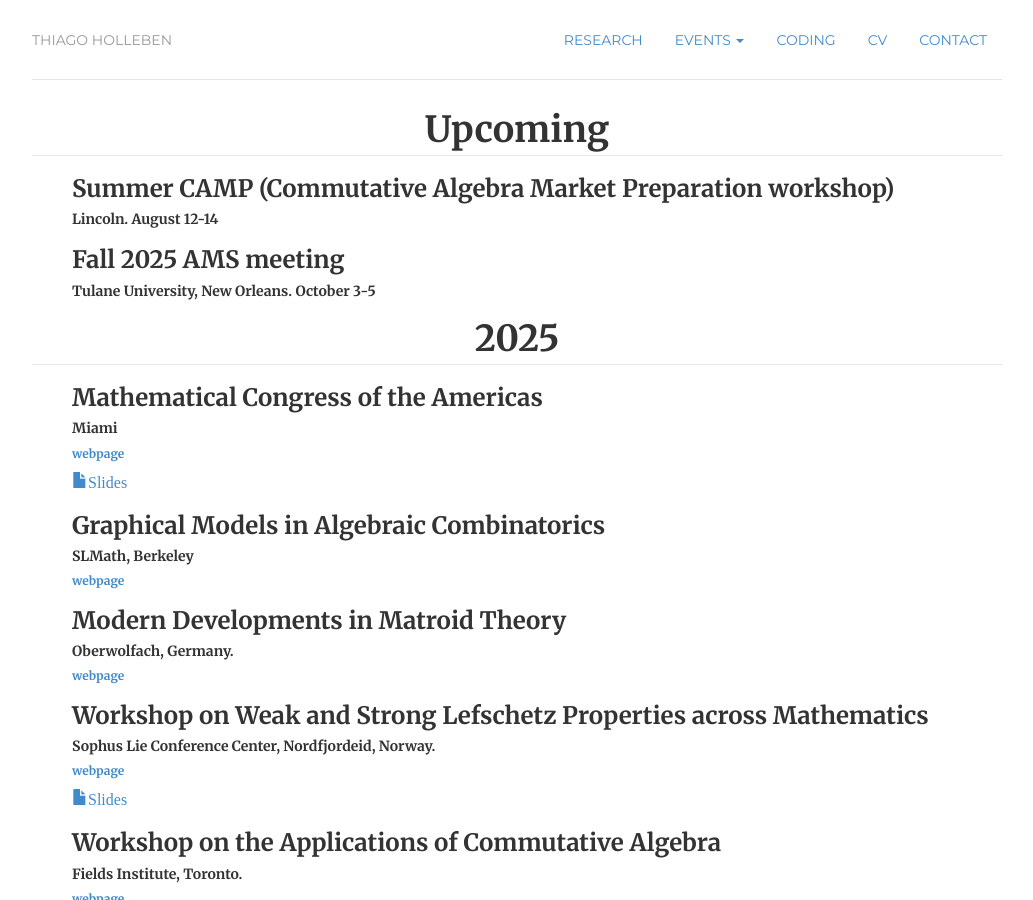
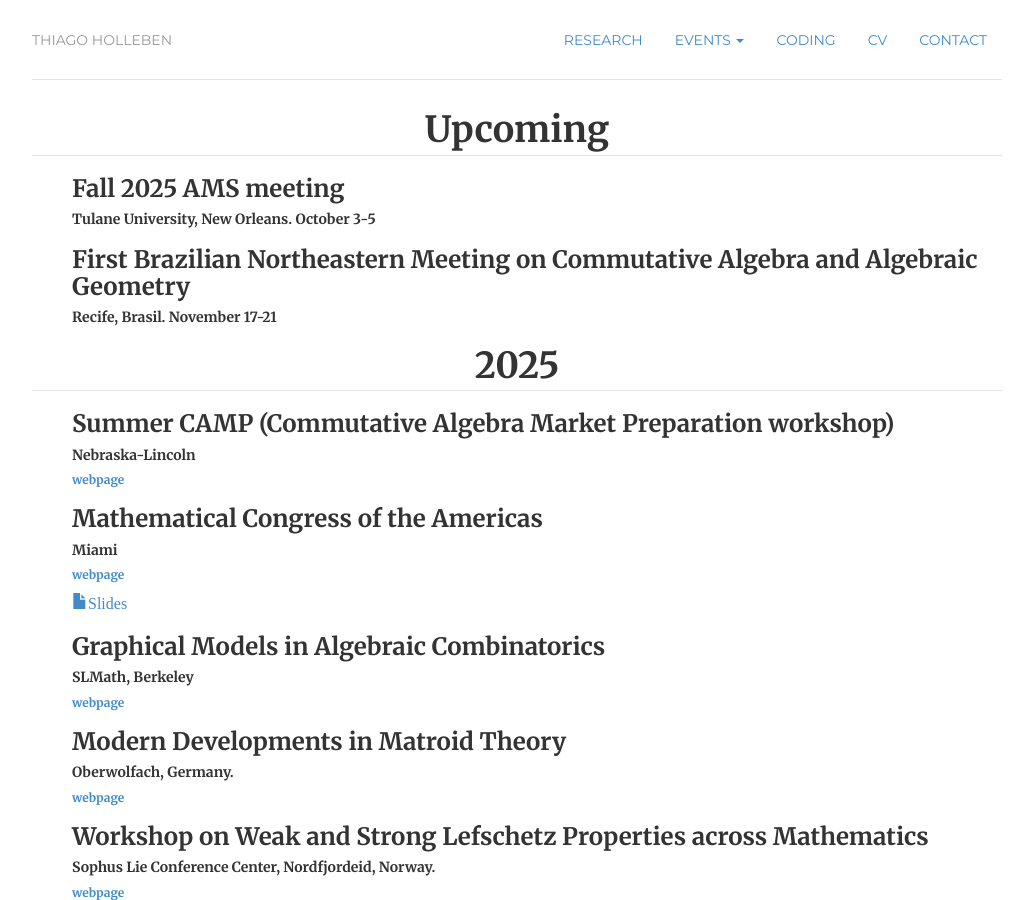
Before and after one commit to hollebenthiago/hollebenthiago.github.io, a Jekyll site: the page built from attended/index.html, in a window 1280 px wide and 900 px high. Shown: the whole window, without its empty margins (123-1156 px from the left). Built offline with Jekyll 4.4.1, drawn with Linux system fonts in a browser that asks for light colours.

Commit message:
updating events

```diff
--- a/attended/index.html
+++ b/attended/index.html
@@ -13,18 +13,18 @@ description: Thiago Holleben is a PhD candidate at Dalhousie University.
         <ul>
             <li>
                 <h3>
-                    Summer CAMP (Commutative Algebra Market Preparation workshop)
+                    Fall 2025 AMS meeting
                 </h3>
                 <h5>
-                    Lincoln. August 12-14
+                    Tulane University, New Orleans. October 3-5
                 </h5>
             </li>
             <li>
                 <h3>
-                    Fall 2025 AMS meeting
+                    First Brazilian Northeastern Meeting on Commutative Algebra and Algebraic Geometry
                 </h3>
                 <h5>
-                    Tulane University, New Orleans. October 3-5
+                    Recife, Brasil. November 17-21
                 </h5>
             </li>
         </ul>
@@ -33,6 +33,17 @@ description: Thiago Holleben is a PhD candidate at Dalhousie University.
 
     <div class="paper-list">
         <ul>
+            <li>
+                <h3>
+                    Summer CAMP (Commutative Algebra Market Preparation workshop)
+                </h3>
+                <h5>
+                    Nebraska-Lincoln
+                </h5>
+                <h6>
+                    <a href="https://nebraskacommalg.github.io/RTG/conferences/camp2025.html">webpage</a>
+                </h6>
+            </li>
             <li>
                 <h3>
                     Mathematical Congress of the Americas
```
Also changed, not shown: 5 other files.
